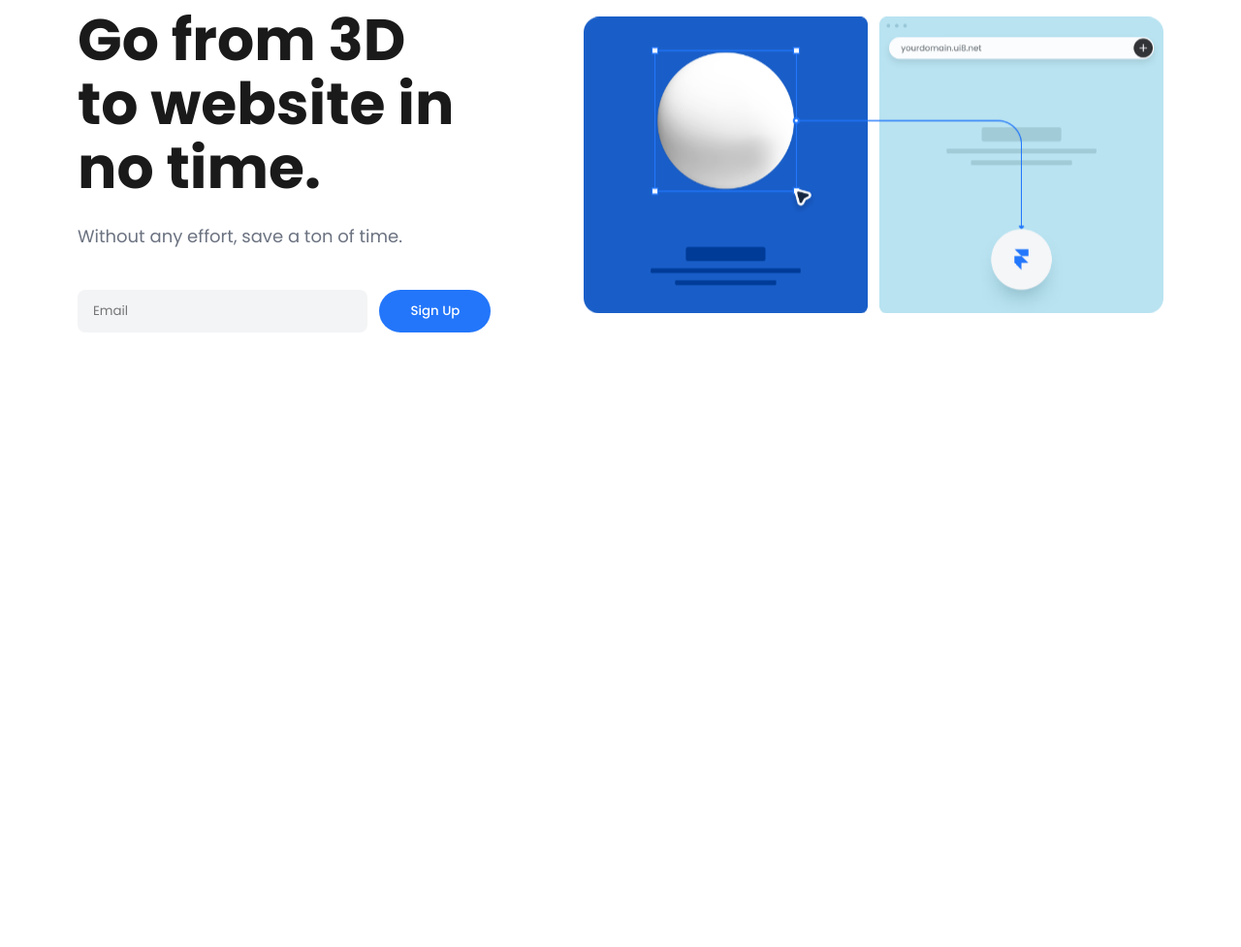
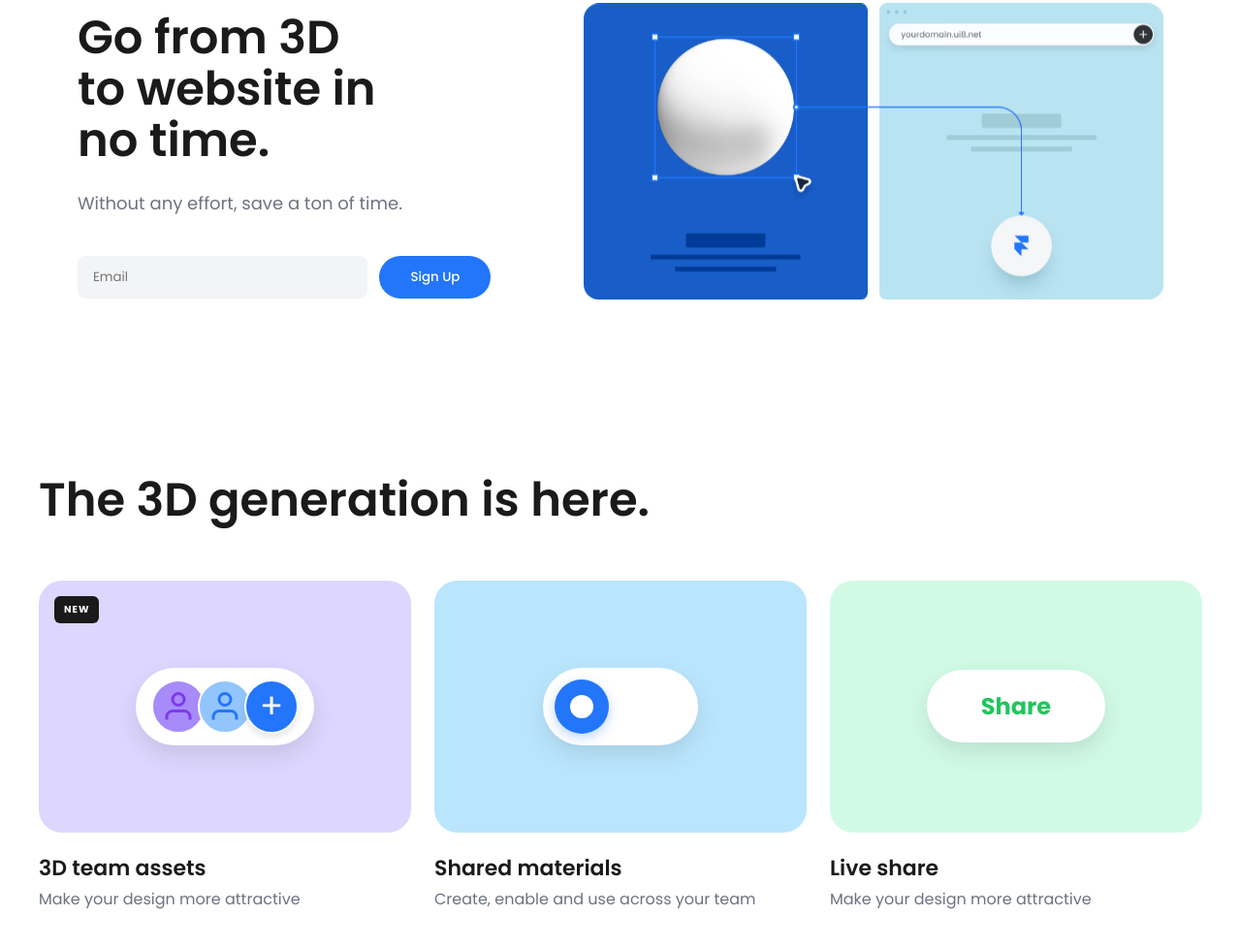
Before and after one commit to sanjayagayan/Paradox-Landing-Page, a website built with Vite: page index.html in a window 1280 px wide. Shown: the part 839-1816 px from the top of the page at 97% size. Before the commit the page ends 1278 px from the top, so only its background shows below. Built offline with nearby package versions, Linux system fonts and the light colour scheme.

Commit message:
Completed - Features Component (3D Generation) with fully responsive

```diff
--- a/index.html
+++ b/index.html
@@ -132,7 +132,57 @@
         </div>
       </section>
 
-      <section class="features">
+      <section class="feature-section">
+        <div class="feature-section__container">
+        <h2 class="feature-section__heading">The 3D generation is here.</h2>
+
+        <div class="feature-grid">
+
+          <div class="feature-card">
+            <div class="feature-card__visual feature-card__visual--lavender">
+              <span class="badge">NEW</span>
+              <div class="avatar-group">
+                <div class="avatar avatar--purple">
+                  <svg viewBox="0 0 24 24" fill="none" stroke="currentColor" stroke-width="2"><path d="M20 21v-2a4 4 0 0 0-4-4H8a4 4 0 0 0-4 4v2"/><circle cx="12" cy="7" r="4"/></svg>
+                </div>
+                <div class="avatar avatar--blue">
+                  <svg viewBox="0 0 24 24" fill="none" stroke="currentColor" stroke-width="2"><path d="M20 21v-2a4 4 0 0 0-4-4H8a4 4 0 0 0-4 4v2"/><circle cx="12" cy="7" r="4"/></svg>
+                </div>
+                <div class="avatar avatar--plus">+</div>
+              </div>
+            </div>
+            <div class="feature-card__info">
+              <h3>3D team assets</h3>
+              <p>Make your design more attractive</p>
+            </div>
+          </div>
+
+          <div class="feature-card">
+            <div class="feature-card__visual feature-card__visual--blue">
+              <div class="toggle-pill">
+                <div class="toggle-circle">
+                  <div class="toggle-inner"></div>
+                </div>
+              </div>
+            </div>
+            <div class="feature-card__info">
+              <h3>Shared materials</h3>
+              <p>Create, enable and use across your team</p>
+            </div>
+          </div>
+
+          <div class="feature-card">
+            <div class="feature-card__visual feature-card__visual--green">
+              <div class="share-pill">Share</div>
+            </div>
+            <div class="feature-card__info">
+              <h3>Live share</h3>
+              <p>Make your design more attractive</p>
+            </div>
+          </div>
+
+        </div>
+      </div>
       </section>
 
       <section class="stats">
--- a/src/styles/layout/_cta.scss
+++ b/src/styles/layout/_cta.scss
@@ -42,12 +42,12 @@
   &__title {
     font-size: 48px;
     line-height: 1.1;
-    font-weight: 700;
+    font-weight: 600;
     color: $color-dark;
     margin-bottom: 24px;
 
     @media (min-width: $bp-md) {
-      font-size: 60px;
+      font-size: 48px;
     }
   }
 
--- /dev/null
+++ b/src/styles/layout/_feature.scss
@@ -0,0 +1,160 @@
+@use "../abstracts/variables" as *;
+
+.feature-section {
+  width: 100%;
+  background-color: $color-white;
+  padding: 80px 20px;
+
+  @media (min-width: $bp-md) {
+    padding: 80px 40px;
+  }
+
+  &__container {
+    max-width: 1280px;
+    margin: 0 auto;
+  }
+
+  &__heading {
+    font-size: 36px;
+    font-weight: 600;
+    color: $color-dark;
+    margin-bottom: 56px;
+    line-height: 1.1;
+
+    @media (min-width: $bp-md) {
+      font-size: 48px;
+    }
+  }
+}
+
+.feature-grid {
+  display: grid;
+  grid-template-columns: 1fr;
+  gap: 24px;
+
+  @media (min-width: $bp-md) {
+    grid-template-columns: repeat(3, 1fr);
+  }
+}
+
+.feature-card {
+  display: flex;
+  flex-direction: column;
+
+  &__visual {
+    position: relative;
+    border-radius: 24px;
+    height: 220px;
+    display: flex;
+    align-items: center;
+    justify-content: center;
+    overflow: hidden;
+
+    @media (min-width: $bp-md) {
+      height: 260px;
+    }
+
+    &--lavender { background-color: #ddd6fe; }
+    &--blue { background-color: #bae6fd; }
+    &--green { background-color: #d1fae5; }
+  }
+
+  &__info {
+    padding-top: 20px;
+
+    h3 {
+      font-size: 22px;
+      font-weight: 600;
+      color: $color-dark;
+      margin-bottom: 3px;
+    }
+
+    p {
+      font-size: 16px;
+      color: $color-gray-500;
+    }
+  }
+}
+
+
+.badge {
+  position: absolute;
+  top: 16px;
+  left: 16px;
+  background-color: $color-dark;
+  color: white;
+  font-size: 10px;
+  font-weight: 800;
+  padding: 6px 10px;
+  border-radius: 6px;
+  letter-spacing: 0.1em;
+}
+
+.avatar-group {
+  background: white;
+  padding: 12px 16px;
+  border-radius: 100px;
+  display: flex;
+  box-shadow: 0 10px 25px rgba(0,0,0,0.1);
+
+  .avatar {
+    width: 56px;
+    height: 56px;
+    border-radius: 50%;
+    border: 2px solid white;
+    display: flex;
+    align-items: center;
+    justify-content: center;
+    margin-left: -8px;
+
+    &:first-child { margin-left: 0; }
+
+    &--purple { background-color: #a78bfa; color: #7c3aed; }
+    &--blue { background-color: #93c5fd; color: $color-primary; }
+    &--plus {
+        background-color: $color-primary;
+        color: white;
+        font-weight: 300;
+        box-shadow: 0 4px 6px rgba(0,0,0,0.1);
+        font-size: 36px;
+    }
+
+    svg { width: 36px; height: 36px; }
+  }
+}
+
+.toggle-pill {
+  background: white;
+  width: 160px;
+  padding: 12px;
+  border-radius: 100px;
+  box-shadow: 0 10px 25px rgba(0,0,0,0.1);
+
+  .toggle-circle {
+    width: 56px;
+    height: 56px;
+    background-color: $color-primary;
+    border-radius: 50%;
+    display: flex;
+    align-items: center;
+    justify-content: center;
+    box-shadow: 0 4px 12px rgba($color-primary, 0.3);
+  }
+
+  .toggle-inner {
+    width: 24px;
+    height: 24px;
+    background-color: $color-white;
+    border-radius: 50%;
+  }
+}
+
+.share-pill {
+  background: white;
+  padding: 20px 56px;
+  border-radius: 100px;
+  font-size: 24px;
+  font-weight: 700;
+  color: #22c55e;
+  box-shadow: 0 10px 25px rgba(0,0,0,0.1);
+}
--- a/src/styles/main.scss
+++ b/src/styles/main.scss
@@ -3,4 +3,5 @@
 @use './layout/header' as *;
 @use './layout/hero' as *;
 @use './layout/cta' as *;
+@use './layout/feature' as *;
 @use './layout/footer' as *;
```
